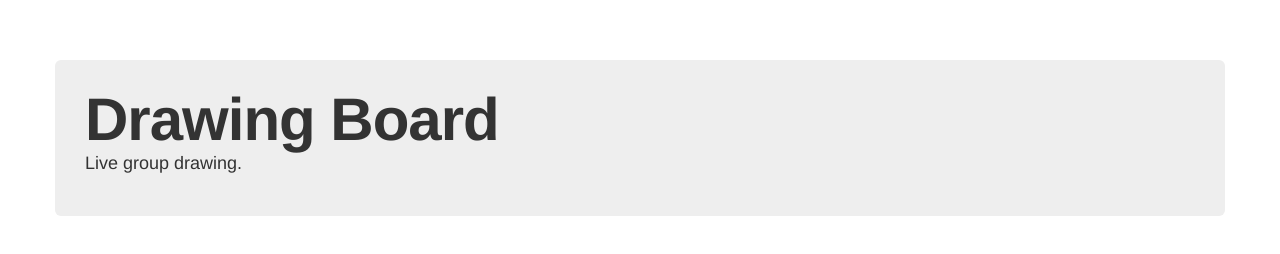
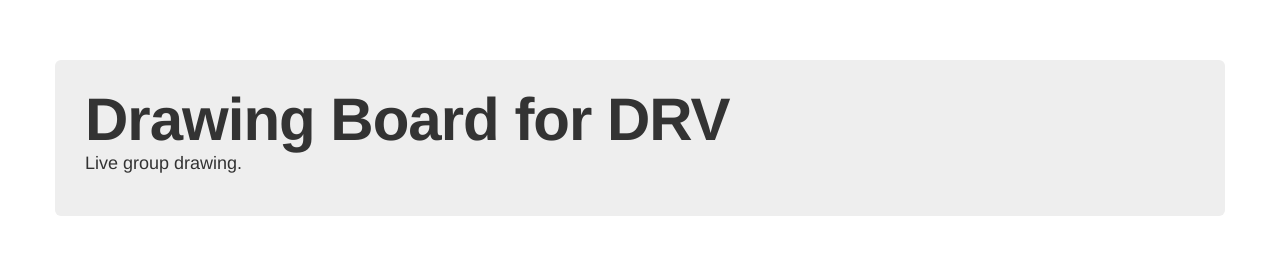
Before and after one commit to doschkinow/drawingboard-micro-ws-nodejs, a website: page drawingboard/index.html in a window 1280 px wide. Drawn offline with nearby package versions, Linux system fonts and the light colour scheme.

Commit message:
changed title

```diff
--- a/drawingboard/index.html
+++ b/drawingboard/index.html
@@ -20,7 +20,7 @@
 <body>
 <div class="container">
     <div class="hero-unit">
-        <h1>Drawing Board</h1>
+        <h1>Drawing Board for DRV</h1>
         <p>
             Live group drawing.
         </p>
```
